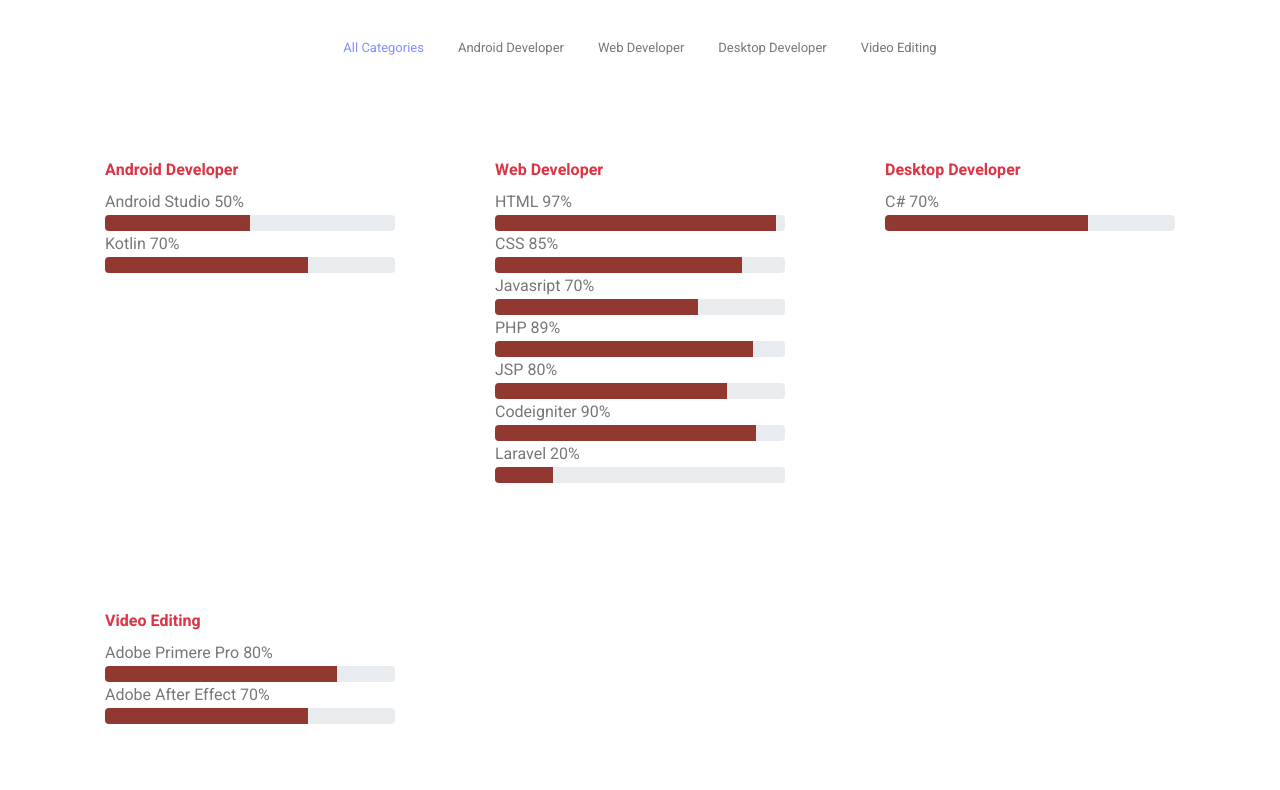
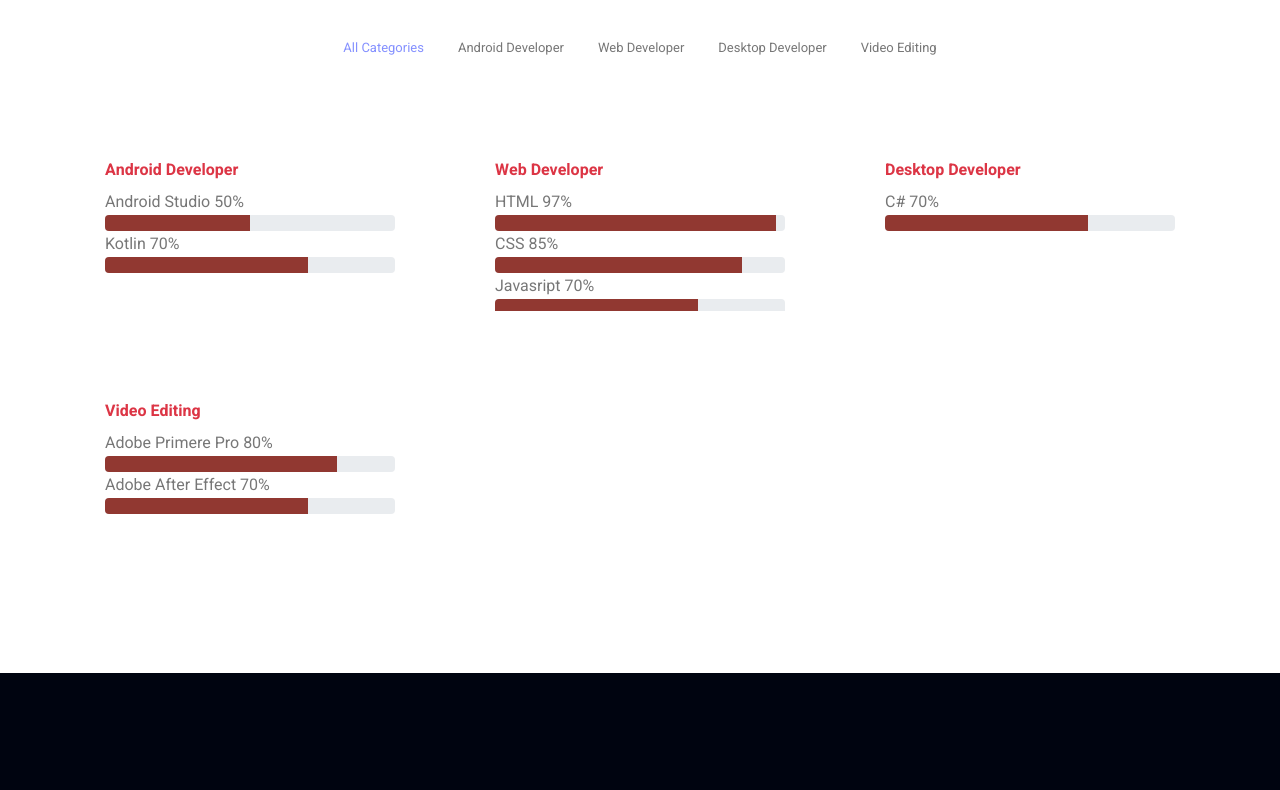
Before and after one commit to fm-dev/fm-dev.github.io, a plain HTML site: page index.html in a window 1280 px wide. Shown: the part 3890-4680 px from the top of the page. Drawn offline with nearby package versions, Linux system fonts and the light colour scheme; some packages are replaced by stand-ins of ours.

Commit message:
update revisi 1

```diff
--- a/css/style.css
+++ b/css/style.css
@@ -48,6 +48,14 @@ Table of Content:
   list-style: none;
   margin: 0px;
   padding: 0px; }
+
+.card_scrolbar{
+  overflow: scroll;
+  height: 200px;
+}
+.card_scrolbar::-webkit-scrollbar {
+  display: none;
+}
 
 a {
   text-decoration: none;
--- a/index.html
+++ b/index.html
@@ -95,8 +95,8 @@
 							vb,net dan C#</p>
 					</div>
 				</div>
-				<div class="col-lg-6">
-					<div class="tools_expert">
+				<div class="col-lg-6 ">
+					<div class="tools_expert ">
 						<h3>Keahlian</h3>
 						<div class="skill_main">
 							<div class="skill_item">
@@ -327,7 +327,7 @@
 				</div>
 				<div class="col-lg-4 col-sm-6 web " style="min-height: 200px;">
 
-					<div class="feature_item">
+					<div class="feature_item card_scrolbar">
 
 						<h5 class="text-danger">Web Developer</h5>
 
@@ -387,7 +387,7 @@
 				</div>
 				<div class="col-lg-4 col-sm-6 desktop">
 
-					<div class="feature_item">
+					<div class="feature_item card_scrolbar">
 
 						<h5 class="text-danger">Desktop Developer</h5>
 
@@ -405,7 +405,7 @@
 				</div>
 				<div class="col-lg-4 col-sm-6 editing">
 
-					<div class="feature_item">
+					<div class="feature_item card_scrolbar">
 
 						<h5 class="text-danger">Video Editing</h5>
 
```
